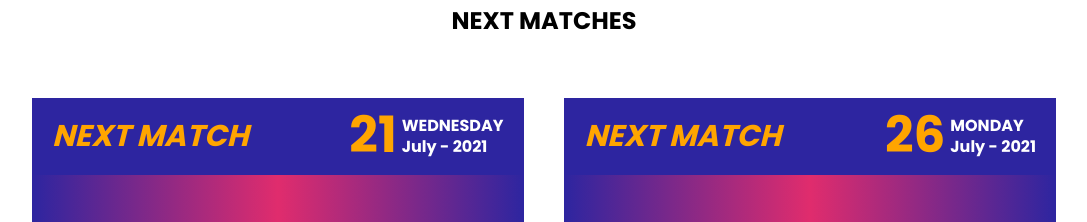
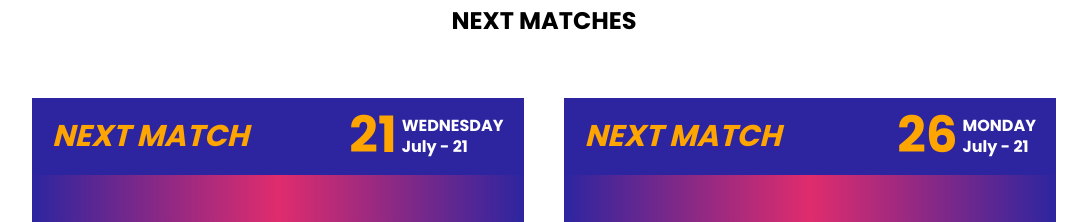
Before and after one commit to ruhulamin77/responsive-football, a plain HTML site: page index.html in a window 1280 px wide. Shown: the part 4143-4365 px from the top of the page, without its empty margins (96-1183 px from the left). Drawn offline with Linux system fonts and the light colour scheme.

Commit message:
some text error fixed

```diff
--- a/index.html
+++ b/index.html
@@ -207,7 +207,7 @@
                             </div>
                             <div class="dates">
                                 <p class="day">WEDNESDAY</p>
-                                <p class="month">July - 2021</p>
+                                <p class="month">July - 21</p>
                             </div>
                         </div>
                     </div>
@@ -231,7 +231,7 @@
                             </div>
                             <div class="dates">
                                 <p class="day">MONDAY</p>
-                                <p class="month">July - 2021</p>
+                                <p class="month">July - 21</p>
                             </div>
                         </div>
                     </div>
```
